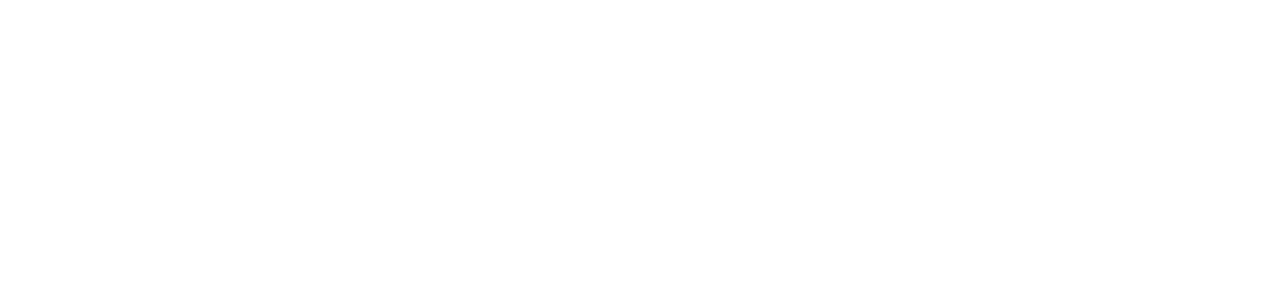
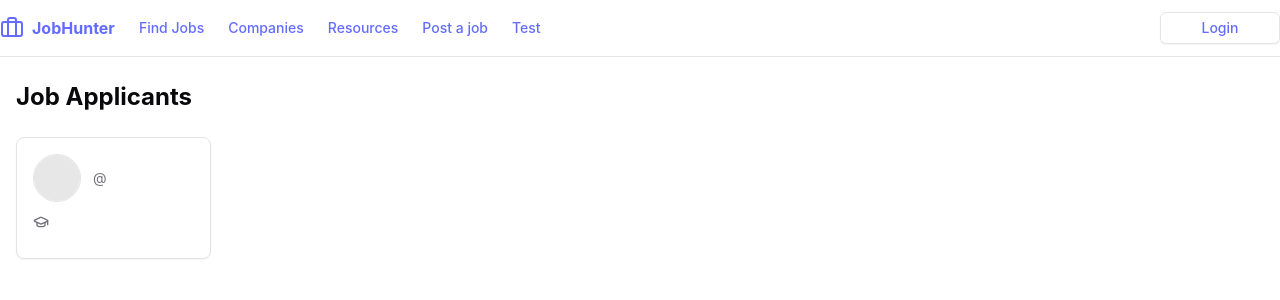
Before and after one commit to VAIBHAVMATHUR137/JobHunter, a React (Vite) app in the folder frontend/: page /RecruiterDashboard/MyRecruitments/1 in a window 1280 px wide. Before the commit this address had no page. Shown: the top 300 px of the page. Built offline with nearby package versions, Linux system fonts and the light colour scheme.

Commit message:
Implemented feature where recruiter can see the list of candidates applied for a particular job

```diff
--- a/frontend/src/Recruiter/JobApplications.tsx
+++ b/frontend/src/Recruiter/JobApplications.tsx
@@ -1,12 +1,93 @@
-import Navbar from '@/components/ui/navbar'
-import React from 'react'
+"use client"
+
+import Navbar from "@/components/ui/navbar"
+import { jobApplicantsThunk } from "@/Slice/JobApplicationThunk"
+import type { AppDispatch, RootState } from "@/Slice/Store"
+import { useEffect } from "react"
+import { useDispatch, useSelector } from "react-redux"
+import { useParams } from "react-router-dom"
+import { Avatar, AvatarFallback, AvatarImage } from "@/components/ui/avatar"
+import { Badge } from "@/components/ui/badge"
+import { GraduationCap } from "lucide-react"
 
 function JobApplications() {
+  const { jobID } = useParams()
+  const dispatch = useDispatch<AppDispatch>()
+  const { applicant, isLoading, error } = useSelector((state: RootState) => state.allApplicantsForJob)
+
+  useEffect(() => {
+    const renderApplicants = async () => {
+      const recruiterUsername = localStorage.getItem("recruiterUsername")
+      if (recruiterUsername && jobID) {
+        const response = await dispatch(jobApplicantsThunk({ recruiterUsername, jobID })).unwrap()
+        console.log(response)
+      }
+    }
+    renderApplicants()
+  }, [dispatch, jobID])
+
   return (
-  <>
-  <Navbar/>
-  <h1>Job application for each job</h1>
-  </>
+    <>
+      <Navbar />
+      <div className="container mx-auto py-6 px-4">
+        <h1 className="text-2xl font-bold mb-6">Job Applicants</h1>
+
+        {isLoading ? (
+          <div className="text-center py-8">Loading applicants...</div>
+        ) : error ? (
+          <div className="text-red-500 py-4">{error}</div>
+        ) : (
+          <div className="grid grid-cols-1 md:grid-cols-2 lg:grid-cols-6 gap-4">
+            {applicant.map((candidate, index) => (
+              <div
+                key={index}
+                className="bg-white rounded-lg border shadow-sm p-4 hover:border-primary/50 transition-colors"
+              >
+                <div className="flex items-center gap-3">
+                  <Avatar className="h-12 w-12 border">
+                    {candidate.photo ? (
+                      <AvatarImage src={candidate.photo || "/placeholder.svg"} alt={candidate.username} />
+                    ) : (
+                      <AvatarFallback className="bg-primary/10 text-primary">
+                        {candidate.firstName?.charAt(0)}
+                        {candidate.lastName?.charAt(0)}
+                      </AvatarFallback>
+                    )}
+                  </Avatar>
+
+                  <div>
+                    <h3 className="font-medium">
+                      {candidate.firstName} {candidate.lastName}
+                    </h3>
+                    <p className="text-sm text-muted-foreground">@{candidate.username}</p>
+                  </div>
+                </div>
+
+                {candidate.college_education && candidate.college_education[0] && (
+                  <div className="flex items-center gap-2 mt-3 text-sm text-muted-foreground">
+                    <GraduationCap className="h-4 w-4" />
+                    <span className="truncate">{candidate.college_education[0].college_name}</span>
+                  </div>
+                )}
+
+                <div className="flex flex-wrap gap-1.5 mt-3">
+                  {candidate.core_skills?.slice(0, 4).map((skill, idx) => (
+                    <Badge key={idx} variant="secondary" className="font-normal text-xs">
+                      {skill}
+                    </Badge>
+                  ))}
+                  {candidate.core_skills?.length > 4 && (
+                    <Badge variant="outline" className="font-normal text-xs">
+                      +{candidate.core_skills.length - 4}
+                    </Badge>
+                  )}
+                </div>
+              </div>
+            ))}
+          </div>
+        )}
+      </div>
+    </>
   )
 }
 
--- a/frontend/src/Recruiter/MyRecruitments.tsx
+++ b/frontend/src/Recruiter/MyRecruitments.tsx
@@ -1,5 +1,12 @@
 import Navbar from "@/components/ui/navbar";
-import { Briefcase, Building, DollarSign, MapPin, Trash2,  Users } from "lucide-react"
+import {
+  Briefcase,
+  Building,
+  DollarSign,
+  MapPin,
+  Trash2,
+  Users,
+} from "lucide-react";
 import { ArrowLeft } from "lucide-react";
 
 import { useDispatch, useSelector } from "react-redux";
@@ -29,15 +36,16 @@
   const isSuccess: boolean = useSelector(
     (state: RootState) => state.allRecruitmentsByRecruiter.isSuccess
   );
+
   useEffect(() => {
     const renderApplications = async () => {
       const recruiterUsername = localStorage.getItem("recruiterUsername");
       if (recruiterUsername) {
         try {
-          const response = await dispatch(
+           await dispatch(
             recruiterJobListingThunk({ recruiterUsername })
           ).unwrap();
-          console.log(response);
+
         } catch (err) {
           console.error("Failed to fetch job applications:", err);
         }
@@ -223,8 +231,6 @@
                     </div>
                   </div>
 
-
-
                   <div className="flex gap-2 mt-2">
                     <Button variant="destructive" size="sm" className="flex-1">
                       <Trash2 className="h-4 w-4 mr-1" />
@@ -235,11 +241,21 @@
                       variant="outline"
                       size="sm"
                       className="flex-1"
+                      onClick={() => {
+                        nav(`/job/${job.jobID}`);
+                      }}
                     >
                       View Job
                     </Button>
 
-                    <Button variant="default" size="sm" className="flex-1">
+                    <Button
+                      variant="default"
+                      size="sm"
+                      className="flex-1"
+                      onClick={() => {
+                        nav(`/RecruiterDashboard/MyRecruitments/${job.jobID}`);
+                      }}
+                    >
                       <Users className="h-4 w-4 mr-1" />
                       Applications
                     </Button>
--- a/frontend/src/Slice/JobApplicationThunk.ts
+++ b/frontend/src/Slice/JobApplicationThunk.ts
@@ -231,7 +231,6 @@
 }
 
 //This thunk checks if candidate is not applying for same job multiple times
-
 export const screenApplicationThunk = createAsyncThunk<
   {
     result: {
@@ -310,6 +309,7 @@
   };
 });
 
+//THIS THUNK IS THERE TO DISPLAY ALL THE JOBS WHERE EACH CANDIDATE HAS APPLIED
 export const candidateJobApplicationThunk = createAsyncThunk<
   JobPosting[],
   { candidateUsername: string },
@@ -358,7 +358,7 @@
   jobData: [initialJobPosting],
 };
 
-
+//THIS SLICE IS THERE TO RENDER THE LIST OF ALL THE CANDIDATES WHO APPLIED FOR A JOB
 export const allJobsAppliedSlice = createSlice({
   name: "allJobsAppliedSlice",
   initialState: initialAppliedJobsState,
@@ -384,6 +384,7 @@
   },
 });
 
+//THIS THUNK IS THERE TO RENDER THE LIST OF ALL JOBS WHICH A PARTICULAR RECRUITER POSTED
 export const recruiterJobListingThunk = createAsyncThunk<
   JobPosting[],
   { recruiterUsername: string },
@@ -468,7 +469,7 @@
 >("/recruitment/applicants", async (data, { rejectWithValue }) => {
   try {
     const response = await applicationsApi.get(
-      `/jobStatus?recruiterUsername=${data.recruiterUsername}&jobID=${data.jobID}`
+      `/jobStatus?recruiterUsername=${data.recruiterUsername}&jobID=${data.jobID}`,addAuthHeaderForRecruiter()
     );
     if (response.status === 200) {
       return response.data;
--- a/frontend/src/main.tsx
+++ b/frontend/src/main.tsx
@@ -30,6 +30,7 @@
 import Test from "./Pages/Test";
 import MyJobApplications from "./Candidate/MyJobApplications";
 import MyRecruitments from "./Recruiter/MyRecruitments";
+import JobApplications from "./Recruiter/JobApplications";
 const router = createBrowserRouter([
   {
     path: "/",
@@ -153,6 +154,11 @@
     path:"/RecruiterDashboard/MyRecruitments",
     element:<MyRecruitments/>,
     errorElement:<Error/>
+  },
+  {
+    path:"/RecruiterDashboard/MyRecruitments/:jobID",
+    element:<JobApplications/>,
+    errorElement:<Error/>
   }
 ]);
 
```
Also changed, not shown: 1 other file (tests, documents, lock files or other folders).
